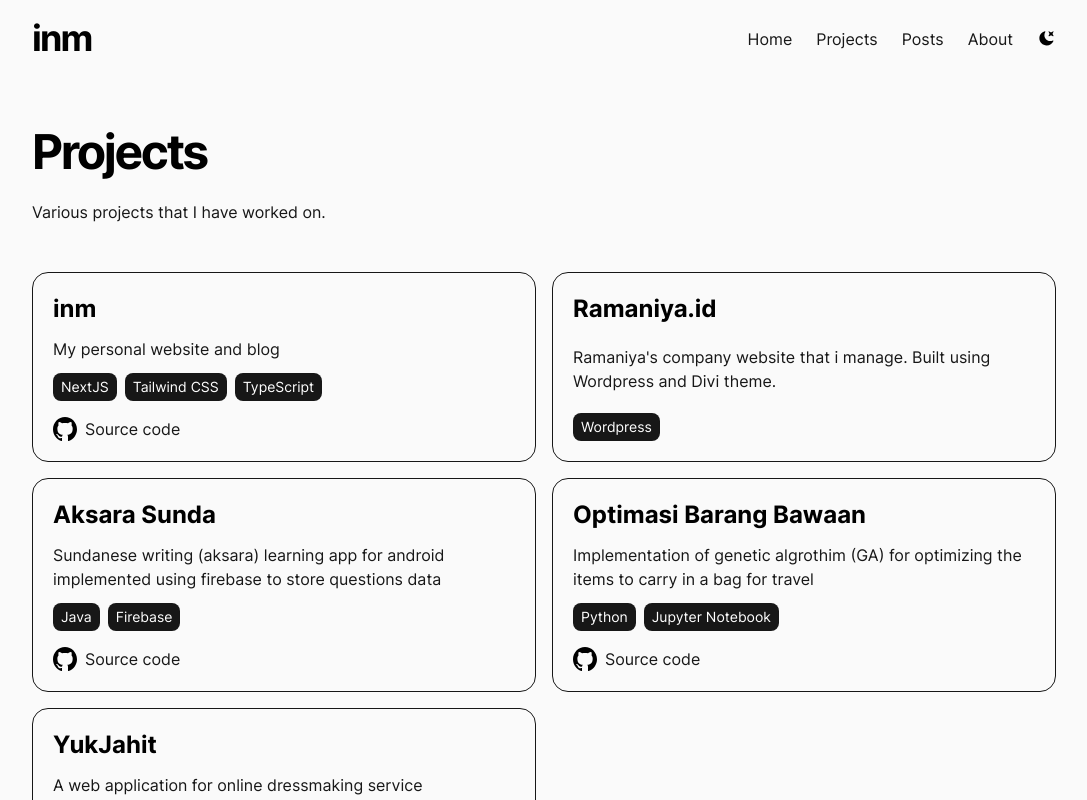
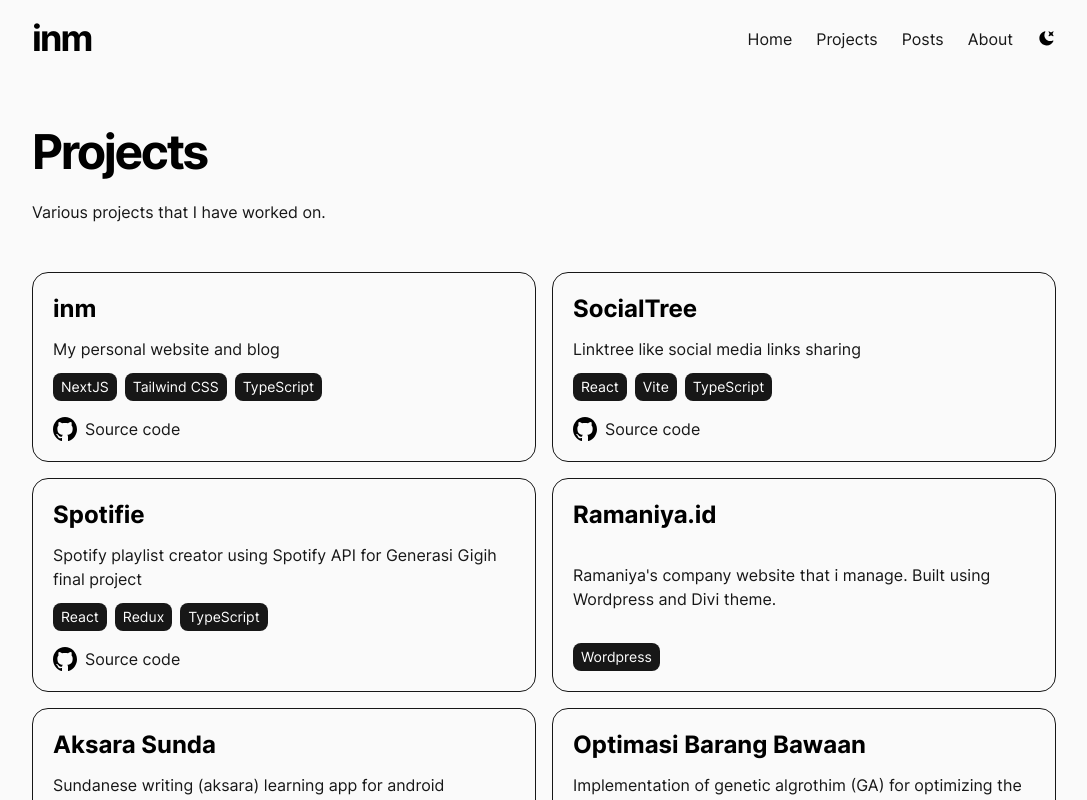
Before and after one commit to irfan44/irfannm, a Next.js app: page /projects in a window 1280 px wide. Shown: the top 800 px of the page, without its empty margins (96-1183 px from the left). Built offline with nearby package versions, Linux system fonts and the light colour scheme.

Commit message:
feat: add more projects

```diff
--- a/data/projectsList.ts
+++ b/data/projectsList.ts
@@ -16,6 +16,21 @@ const ProjectsList: Projects[] = [
   },
   {
     id: '2',
+    name: 'SocialTree',
+    description: 'Linktree like social media links sharing',
+    techStack: ['React', 'Vite', 'TypeScript'],
+    sourceCode: 'https://github.com/irfan44/socialtree',
+  },
+  {
+    id: '3',
+    name: 'Spotifie',
+    description:
+      'Spotify playlist creator using Spotify API for Generasi Gigih final project',
+    techStack: ['React', 'Redux', 'TypeScript'],
+    sourceCode: 'https://github.com/irfan44/spotifie',
+  },
+  {
+    id: '4',
     name: 'Ramaniya.id',
     description:
       "Ramaniya's company website that i manage. Built using Wordpress and Divi theme.",
@@ -23,7 +38,7 @@ const ProjectsList: Projects[] = [
     sourceCode: '',
   },
   {
-    id: '3',
+    id: '5',
     name: 'Aksara Sunda',
     description:
       'Sundanese writing (aksara) learning app for android implemented using firebase to store questions data',
@@ -31,7 +46,7 @@ const ProjectsList: Projects[] = [
     sourceCode: 'https://github.com/irfan44/Aksara_sundaV2',
   },
   {
-    id: '4',
+    id: '6',
     name: 'Optimasi Barang Bawaan',
     description:
       'Implementation of genetic algrothim (GA) for optimizing the items to carry in a bag for travel',
@@ -39,11 +54,12 @@ const ProjectsList: Projects[] = [
     sourceCode: 'https://github.com/irfan44/GA-Optimasi-Barang-Bawaan',
   },
   {
-    id: '5',
+    id: '7',
     name: 'YukJahit',
     description: 'A web application for online dressmaking service',
     techStack: ['PHP', 'MySQL', 'HTML', 'CSS'],
-    sourceCode: 'https://github.com/irfan44/UAS-Pemrograman-Web',
+    sourceCode: 'https://githu\b.com/irfan44/UAS-Pemrograman-Web',
   },
 ];
+
 export default ProjectsList;
```
